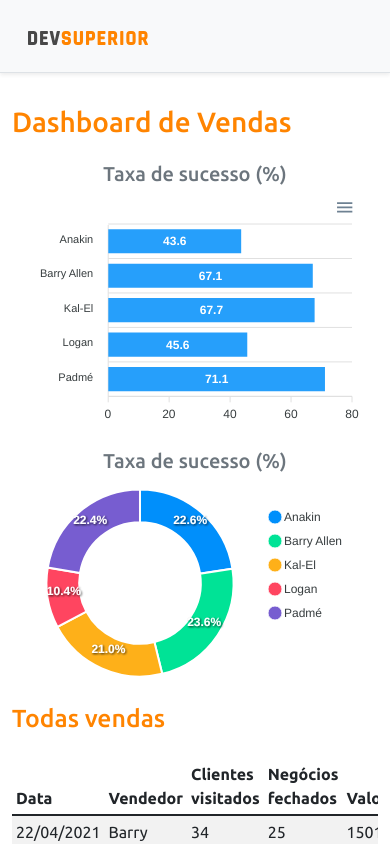
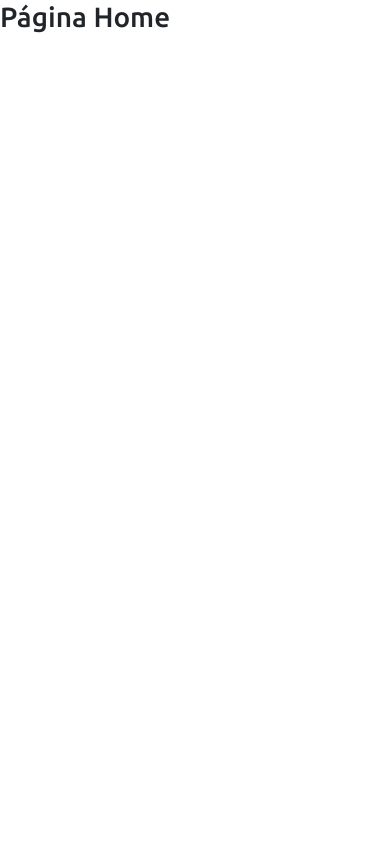
Before and after one commit to alecio70/projeto-sds5, a React (Create React App) app in the folder frontend/: page / in a window 390 px wide. Shown: the top 844 px of the page. Built offline with nearby package versions, Linux system fonts and the light colour scheme.

Commit message:
Routes.tsx

```diff
--- a/frontend/package.json
+++ b/frontend/package.json
@@ -16,6 +16,7 @@
     "react": "^17.0.2",
     "react-apexcharts": "^1.3.9",
     "react-dom": "^17.0.2",
+    "react-router-dom": "^6.0.1",
     "react-scripts": "4.0.3",
     "typescript": "^4.1.2",
     "web-vitals": "^1.0.1"
@@ -43,5 +44,8 @@
       "last 1 firefox version",
       "last 1 safari version"
     ]
+  },
+  "devDependencies": {
+    "@types/react-router-dom": "^5.3.2"
   }
 }
--- a/frontend/src/App.tsx
+++ b/frontend/src/App.tsx
@@ -1,37 +1,10 @@
-import BarChart from "components/BarChart";
-import DataTable from "components/DataTable";
-import DonutChart from "components/DonutChart";
-import Footer from "components/Footer";
-import NavBar from "components/NavBar";
+
+import Rotas from "Rotas";
 
 
 function App() {
   return (
-    <>
-      <NavBar />
-      <div className="container">
-        <h1 className="text-primary py-3">Dashboard de Vendas</h1>
-
-        <div className="row px-3">
-          <div className="col-sm-6">
-            <h5 className="text-center text-secondary">Taxa de sucesso (%)</h5>
-            <BarChart />
-          </div>
-
-          <div className="col-sm-6">
-          <h5 className="text-center text-secondary">Taxa de sucesso (%)</h5>
-            <DonutChart />
-          </div>
-        </div>
-
-        <div className="py-3">
-          <h2 className="text-primary">Todas vendas</h2>
-        </div>
-
-        <DataTable />
-      </div>
-      <Footer />
-    </>
+    <Rotas />
   );
 }
 
--- /dev/null
+++ b/frontend/src/Rotas.tsx
@@ -0,0 +1,22 @@
+import Dasboard from "pages/Dashboard";
+import Home from "pages/Home";
+import {
+    BrowserRouter,
+    Routes,
+    Route
+} from 'react-router-dom';
+//import {  } from "react-router-dom";
+
+
+const Rotas = () => {
+    return (
+        <BrowserRouter>
+            <Routes>
+                <Route path="/" element={<Home />} />
+                <Route path="/dasboard" element={<Dasboard />} />
+            </Routes>
+        </BrowserRouter>
+    );
+}
+
+export default Rotas;
--- /dev/null
+++ b/frontend/src/pages/Dashboard/index.tsx
@@ -0,0 +1,37 @@
+import BarChart from "components/BarChart";
+import DataTable from "components/DataTable";
+import DonutChart from "components/DonutChart";
+import Footer from "components/Footer";
+import NavBar from "components/NavBar";
+
+const Dasboard = () => {
+    return (
+        <>
+            <NavBar />
+            <div className="container">
+                <h1 className="text-primary py-3">Dashboard de Vendas</h1>
+
+                <div className="row px-3">
+                    <div className="col-sm-6">
+                        <h5 className="text-center text-secondary">Taxa de sucesso (%)</h5>
+                        <BarChart />
+                    </div>
+
+                    <div className="col-sm-6">
+                        <h5 className="text-center text-secondary">Taxa de sucesso (%)</h5>
+                        <DonutChart />
+                    </div>
+                </div>
+
+                <div className="py-3">
+                    <h2 className="text-primary">Todas vendas</h2>
+                </div>
+
+                <DataTable />
+            </div>
+            <Footer />
+        </>
+    );
+}
+
+export default Dasboard;
--- /dev/null
+++ b/frontend/src/pages/Home/index.tsx
@@ -0,0 +1,9 @@
+const Home = () => {
+    return (
+        <div>
+            <h1>Página Home</h1>
+        </div>
+    );
+}
+
+export default Home;
```
Also changed, not shown: 2 other files (tests, documents, lock files or other folders).
